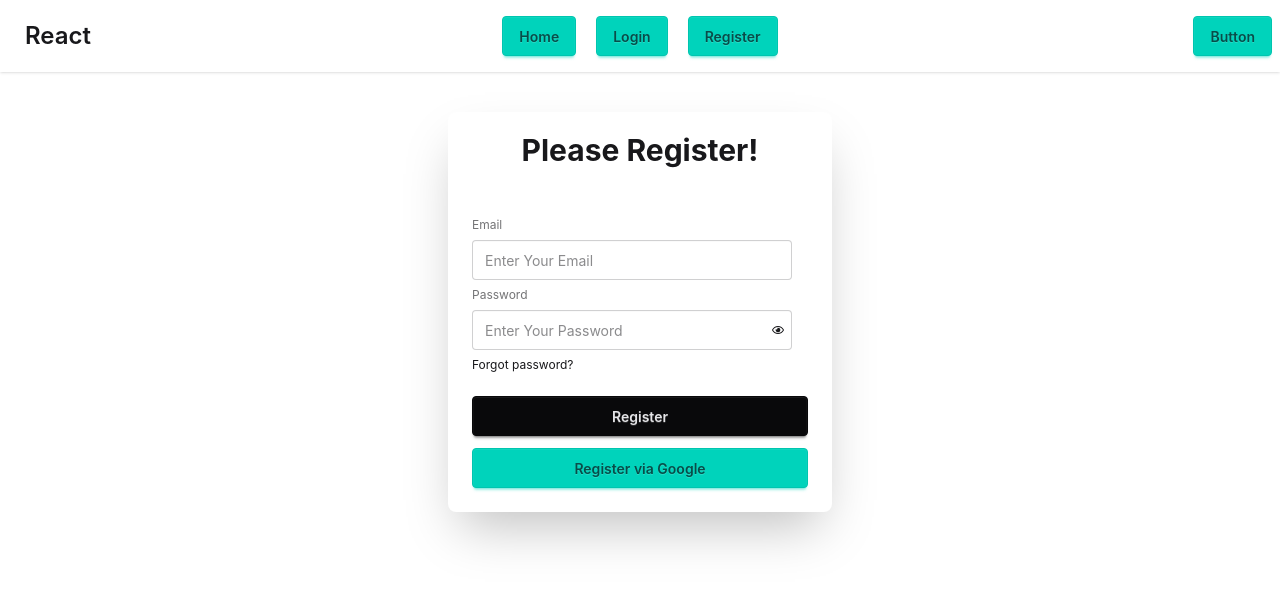
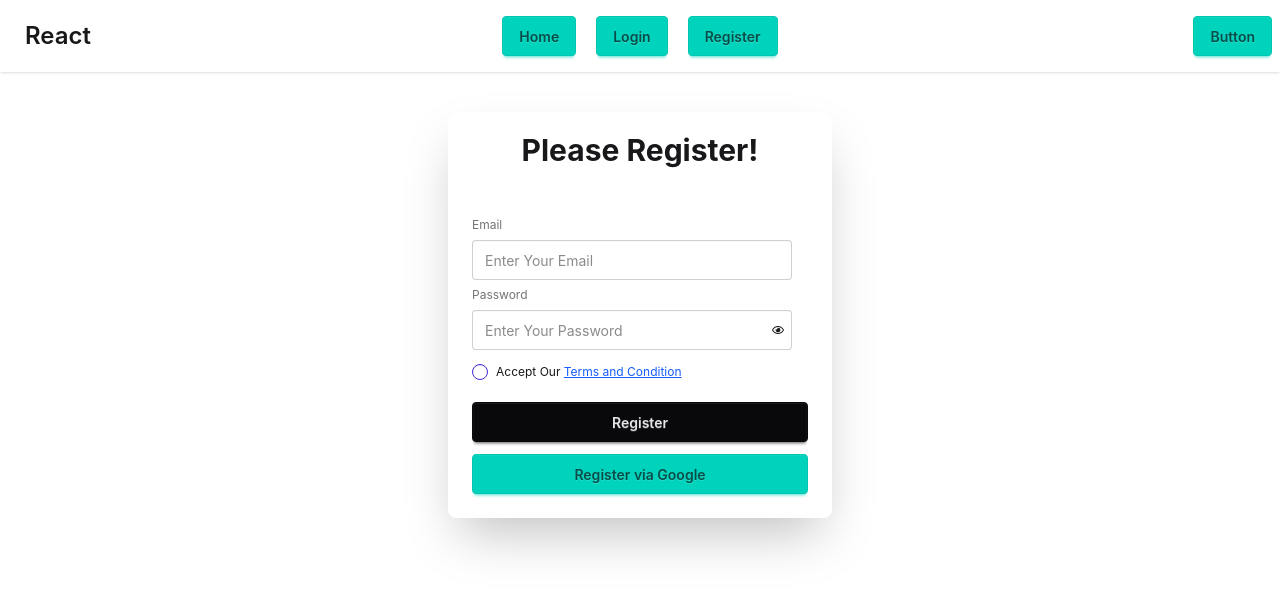
Before and after one commit to mdujjal67/react-firebase-authentication, a React (Vite) app: page /register in a window 1280 px wide. Shown: the top 592 px of the page. Built offline with nearby package versions, Linux system fonts and the light colour scheme; no server answers.

Commit message:
added terms and condition checkbox

```diff
--- a/src/Components/Register.jsx
+++ b/src/Components/Register.jsx
@@ -15,6 +15,7 @@ const Register = () => {
         e.preventDefault();
         const email = e.target.email.value;
         const password = e.target.password.value;
+        const termsAccepted = e.target.terms.checked;
         console.log('Email:', email, 'Password:', password);
 
         setRegisterError(''); // Clear up the error massage after each new try (1)
@@ -22,6 +23,10 @@ const Register = () => {
 
         if (password.length < 6 || !/[A-Z]/.test(password) || !/\d/.test(password)) {
             setRegisterError('Password must be 6+ characters, have an uppercase letter, and a number.');
+            return;
+        }
+        else if(!termsAccepted){
+            setRegisterError('Please Accept Our Terms & Condition');
             return;
         }
 
@@ -86,9 +91,21 @@ const Register = () => {
                             registerSuccess && <p className="text-green-500">{registerSuccess}</p>
                         } */}
 
-                        <div className="text-left"><a className="link link-hover text-l">Forgot password?</a></div>
+                        {/* Wrap them in a flex container row */}
+                        <div className="flex items-center gap-2 mt-2 justify-start">
+                            <input
+                                type="checkbox"
+                                name="terms"
+                                id="terms"
+                                className="checkbox checkbox-xs checkbox-primary"
+                            />
+                            <label htmlFor="terms" className="cursor-pointer text-xs">
+                                Accept Our <a className="underline text-blue-600" href="/">Terms and Condition</a>
+                            </label>
+                        </div>
                         <button className="btn btn-neutral hover:bg-gray-200 hover:text-gray-800 mt-4">Register</button>
                     </form>
+
                     <button onClick={handleGoogleSignIn} className="btn btn-accent hover:bg-gray-200">Register via Google</button>
                 </div>
             </div>
```
